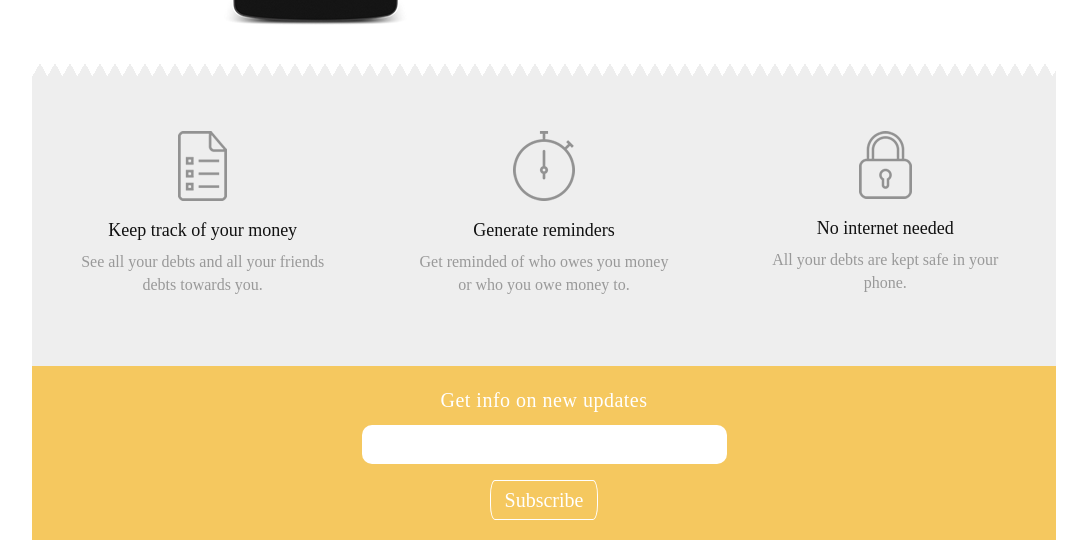
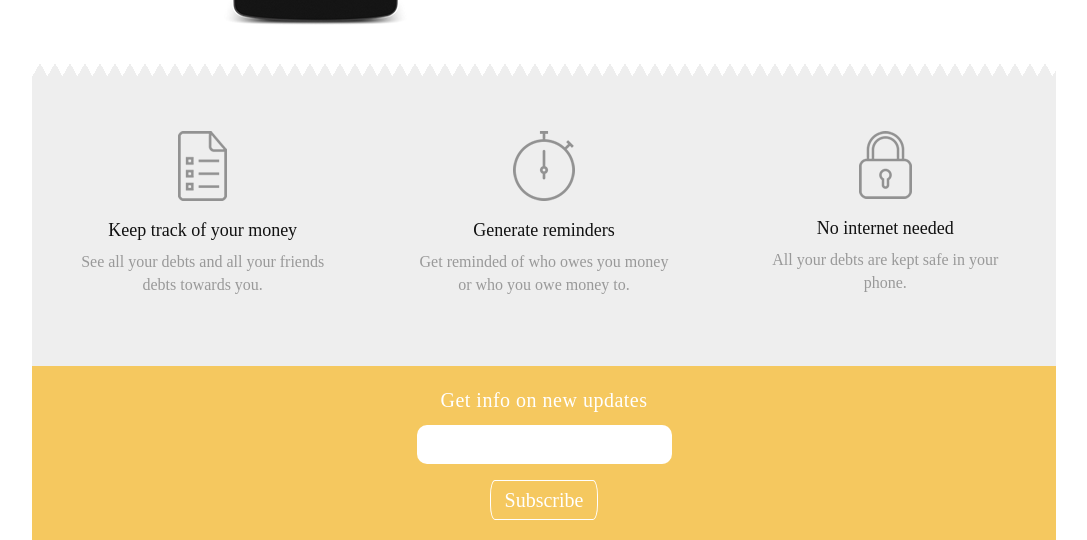
Before and after one commit to nico-val/test_wisboo, a plain HTML site: page index.html in a window 1280 px wide. Shown: the part 351-891 px from the top of the page, without its empty margins (96-1183 px from the left). Drawn offline with nearby package versions, Linux system fonts and the light colour scheme.

Commit message:
Update index.html

```diff
--- a/index.html
+++ b/index.html
@@ -42,7 +42,7 @@
 
   <footer>
     <p>Get info on new updates</p>
-    <input type="text" size="30">
+    <input type="text">
     <button>Subscribe</button>
   </footer>
 
```
